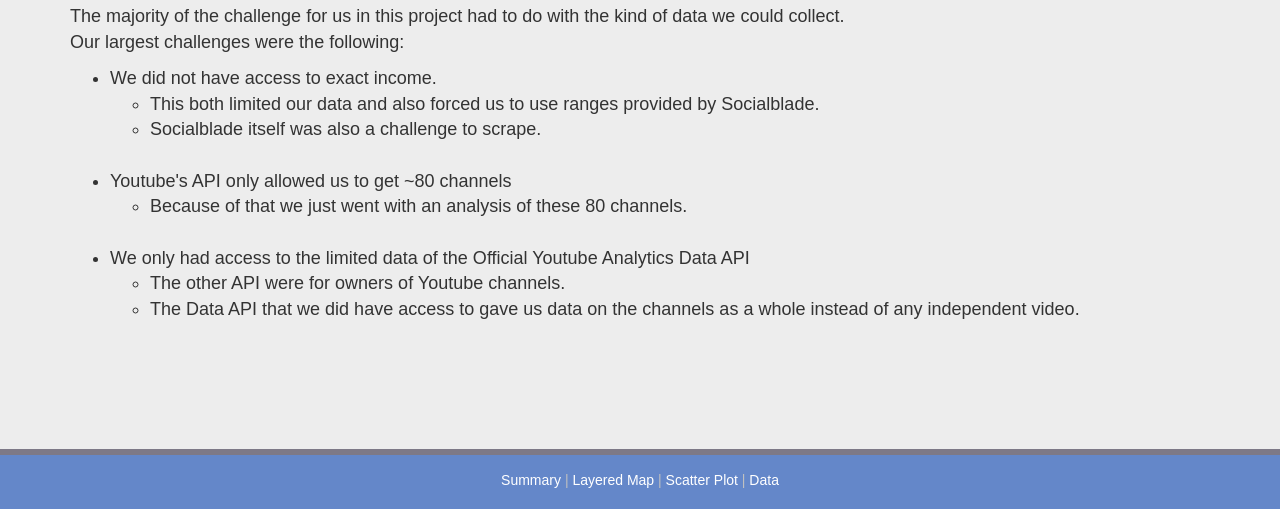
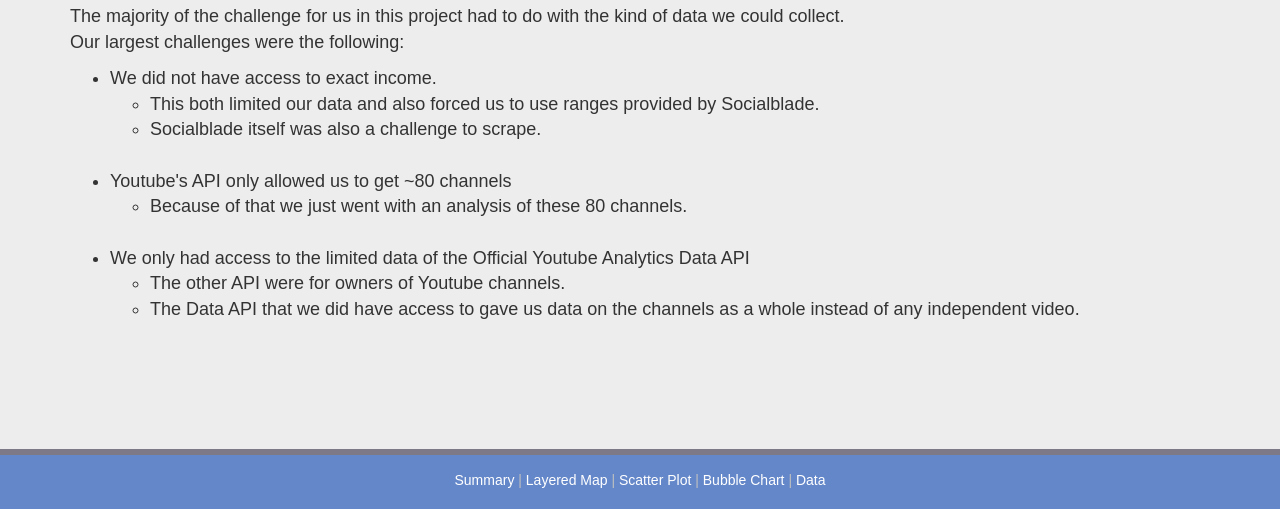
Before and after one commit to FangqingYu/Project2_Dashboard_Top_Youtube_Channels, a plain HTML site: page templates/challenges.html in a window 1280 px wide. Shown: the part 528-1037 px from the top of the page. Drawn offline with nearby package versions, Linux system fonts and the light colour scheme; a script that the page names is missing.

Commit message:
edited footer & moved db to db folder

```diff
--- a/templates/challenges.html
+++ b/templates/challenges.html
@@ -111,6 +111,8 @@
                 <a id="divider"> | </a>
                 <a href="/visualization_2" id="footer-text">Scatter Plot</a>
                 <a id="divider"> | </a>
+                <a href="/visualization_3" id="footer-text">Bubble Chart</a>
+                <a id="divider"> | </a>
                 <a href="/dataset" id="footer-text">Data</a>
 
         </p>
```
Also changed, not shown: templates/index.html (+2 -0 lines), templates/visualization_1.html (+2 -0 lines), templates/visualization_2.html (+2 -0 lines), templates/visualization_3.html (+2 -0 lines), 2 other files.
